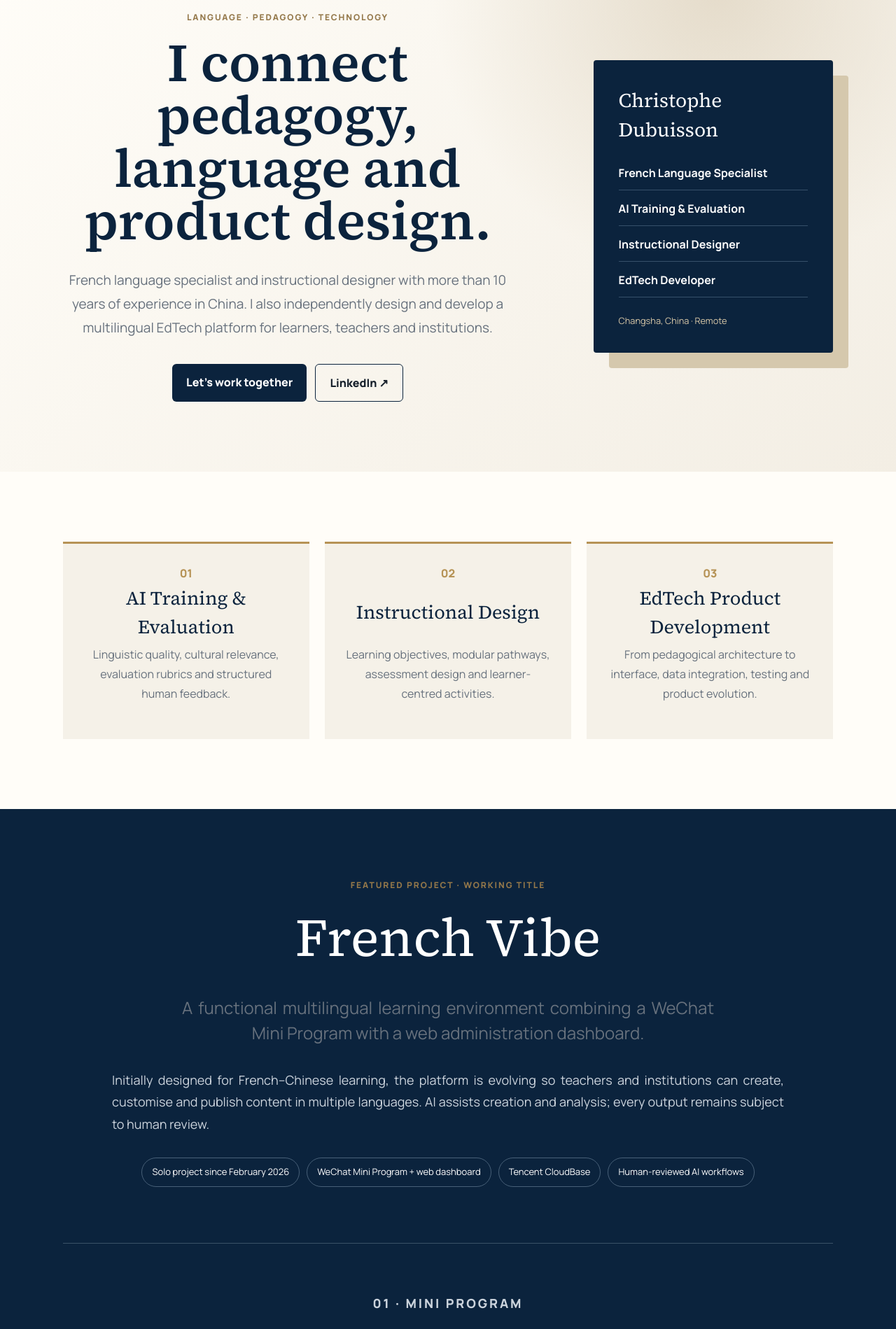
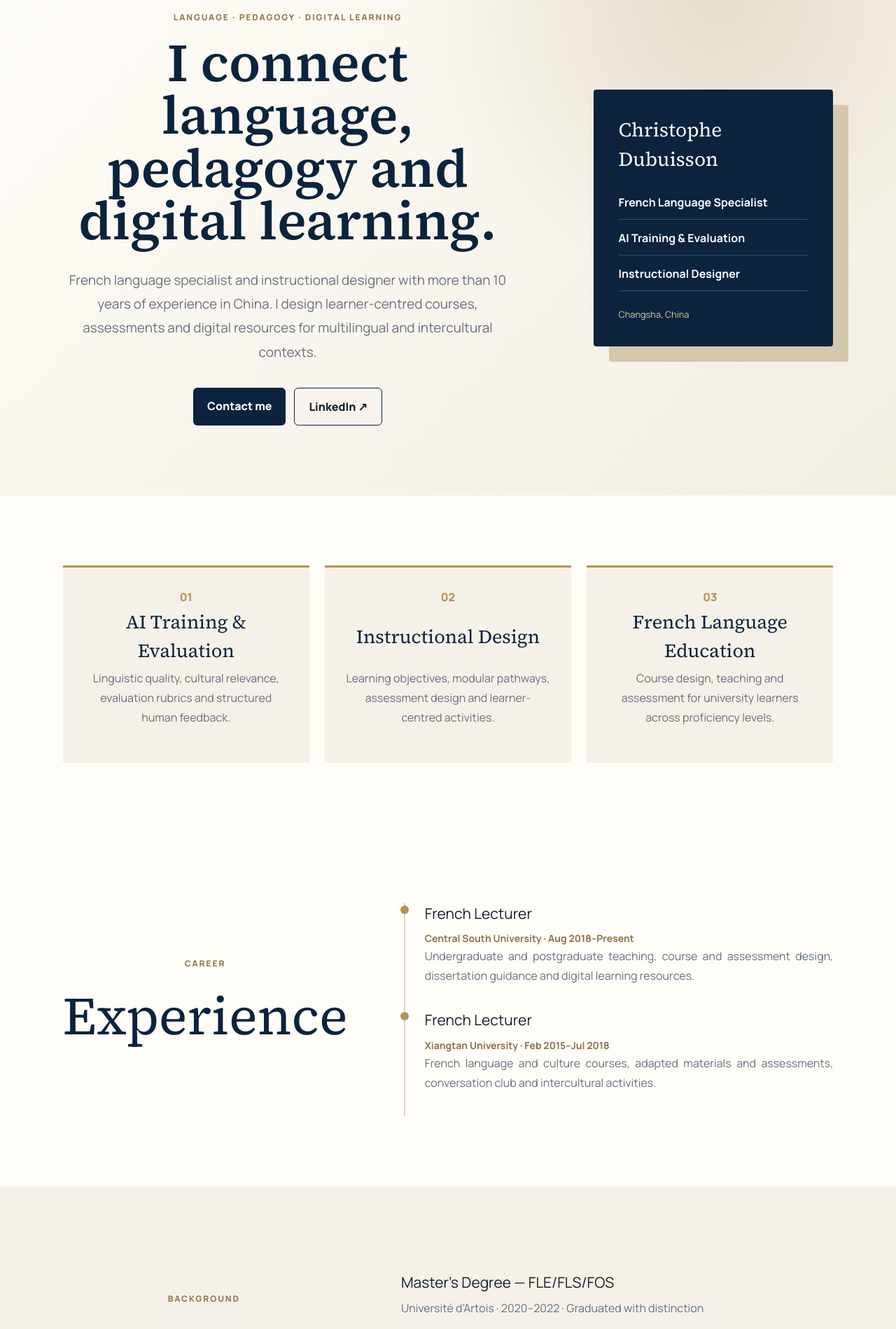
Before and after one commit to Chichi6625/christophe-dubuisson-portfolio, a Next.js app: page / in a window 1280 px wide. Shown: the part 160-2059 px from the top of the page at 70% size. Built offline with nearby package versions, Linux system fonts and the light colour scheme.

Commit message:
Retire l'application du portfolio public

```diff
--- a/app/page.tsx
+++ b/app/page.tsx
@@ -4,72 +4,102 @@ import { useState } from "react";
 
 const content = {
   en: {
-    nav: ["Profile", "French Vibe", "Experience", "Education"],
-    eyebrow: "LANGUAGE · PEDAGOGY · TECHNOLOGY",
-    title: "I connect pedagogy, language and product design.",
-    intro: "French language specialist and instructional designer with more than 10 years of experience in China. I also independently design and develop a multilingual EdTech platform for learners, teachers and institutions.",
-    contact: "Let’s work together",
+    nav: ["Profile", "Experience", "Education"],
+    eyebrow: "LANGUAGE · PEDAGOGY · DIGITAL LEARNING",
+    title: "I connect language, pedagogy and digital learning.",
+    intro: "French language specialist and instructional designer with more than 10 years of experience in China. I design learner-centred courses, assessments and digital resources for multilingual and intercultural contexts.",
+    contact: "Contact me",
     roles: [
       ["AI Training & Evaluation", "Linguistic quality, cultural relevance, evaluation rubrics and structured human feedback."],
       ["Instructional Design", "Learning objectives, modular pathways, assessment design and learner-centred activities."],
-      ["EdTech Product Development", "From pedagogical architecture to interface, data integration, testing and product evolution."],
+      ["French Language Education", "Course design, teaching and assessment for university learners across proficiency levels."],
     ],
-    projectLabel: "FEATURED PROJECT · WORKING TITLE", projectTitle: "French Vibe",
-    projectIntro: "A functional multilingual learning environment combining a WeChat Mini Program with a web administration dashboard.",
-    projectBody: "Initially designed for French–Chinese learning, the platform is evolving so teachers and institutions can create, customise and publish content in multiple languages. AI assists creation and analysis; every output remains subject to human review.",
-    facts: ["Solo project since February 2026", "WeChat Mini Program + web dashboard", "Tencent CloudBase", "Human-reviewed AI workflows"],
-    learner: "Learner experience", learnerText: "Structured pathways combine context, vocabulary, interactive practice, guided production and immediate feedback.",
-    dashboard: "Teacher & institution dashboard", dashboardText: "Role-based tools support content management, learner monitoring, correction workflows, reporting and AI-assisted module creation.",
-    process: <>What I designed<br/>and built</>,
-    processItems: ["Learning architecture and content model", "Learner and teacher journeys", "Interactive exercises and guided production", "Class analytics and correction workflows", "Role-based administration", "AI-assisted authoring with human validation"],
-    protection: "Portfolio note", protectionText: "This case study presents selected interface views only. Source code, database structure, prompts, credentials and proprietary implementation details are intentionally not disclosed.",
     experience: "Experience",
     jobs: [
-      ["Independent EdTech Developer & Instructional Designer", "French Vibe · Feb 2026–Present", "Designing and developing the product independently, from instructional architecture and UX to CloudBase integration, testing and iteration."],
       ["French Lecturer", "Central South University · Aug 2018–Present", "Undergraduate and postgraduate teaching, course and assessment design, dissertation guidance and digital learning resources."],
       ["French Lecturer", "Xiangtan University · Feb 2015–Jul 2018", "French language and culture courses, adapted materials and assessments, conversation club and intercultural activities."],
     ],
     education: <>Education<span className="amp">&amp;</span>credentials</>,
-    degrees: [["Master’s Degree — FLE/FLS/FOS", "Université d’Artois · 2020–2022 · Graduated with distinction"], ["Chinese Language Studies", "Zhejiang University · 2014–2015"], ["DAEFLE", "Alliance Française Paris Île-de-France · 2013"], ["Bachelor’s — Mathematics & Computer Science", "Université de Strasbourg · 2009–2012"]],
-    footer: "French language expertise · AI evaluation · Instructional design · EdTech",
+    degrees: [
+      ["Master’s Degree — FLE/FLS/FOS", "Université d’Artois · 2020–2022 · Graduated with distinction"],
+      ["Chinese Language Studies", "Zhejiang University · 2014–2015"],
+      ["DAEFLE", "Alliance Française Paris Île-de-France · 2013"],
+      ["Bachelor’s — Mathematics & Computer Science", "Université de Strasbourg · 2009–2012"],
+    ],
+    footer: "French language expertise · AI evaluation · Instructional design · Digital learning",
   },
   fr: {
-    nav: ["Profil", "French Vibe", "Expérience", "Formation"], eyebrow: "LANGUES · PÉDAGOGIE · TECHNOLOGIE",
-    title: "Je relie pédagogie, langues et conception de produit.",
-    intro: "Spécialiste de la langue française et ingénieur pédagogique avec plus de dix ans d’expérience en Chine. Je conçois et développe également, en autonomie, une plateforme EdTech multilingue destinée aux apprenants, enseignants et établissements.",
-    contact: "Travaillons ensemble",
-    roles: [["Entraînement & évaluation de l’IA", "Qualité linguistique, pertinence culturelle, grilles d’évaluation et retours humains structurés."], ["Ingénierie pédagogique", "Objectifs, parcours modulaires, évaluations et activités centrées sur l’apprenant."], ["Développement de produits EdTech", "De l’architecture pédagogique à l’interface, l’intégration des données, les tests et l’évolution produit."]],
-    projectLabel: "PROJET PRINCIPAL · NOM PROVISOIRE", projectTitle: "French Vibe",
-    projectIntro: "Un environnement d’apprentissage multilingue fonctionnel associant un mini-programme WeChat et un tableau de bord web.",
-    projectBody: "Initialement conçue pour l’apprentissage français-chinois, la plateforme évolue afin que les enseignants et établissements puissent créer, personnaliser et publier des contenus en plusieurs langues. L’IA assiste la création et l’analyse, avec validation humaine systématique.",
-    facts: ["Projet individuel depuis février 2026", "Mini-programme WeChat + dashboard web", "Tencent CloudBase", "Processus IA validés humainement"],
-    learner: "Expérience apprenant", learnerText: "Des parcours structurés réunissent contexte, vocabulaire, pratique interactive, production guidée et retour immédiat.",
-    dashboard: "Dashboard enseignant & établissement", dashboardText: "Des outils par rôle permettent de gérer les contenus, suivre les apprenants, corriger, produire des rapports et créer des modules avec l’aide de l’IA.",
-    process: <>Ce que j’ai conçu<br/>et développé</>, processItems: ["Architecture pédagogique et modèle de contenu", "Parcours apprenant et enseignant", "Exercices interactifs et productions guidées", "Suivi de classe et circuits de correction", "Administration par rôles", "Création assistée par IA avec validation humaine"],
-    protection: "Note de confidentialité", protectionText: "Cette étude de cas présente uniquement des vues d’interface sélectionnées. Le code source, la structure de la base, les prompts, les identifiants et les détails propriétaires ne sont pas divulgués.",
+    nav: ["Profil", "Expérience", "Formation"],
+    eyebrow: "LANGUES · PÉDAGOGIE · APPRENTISSAGE NUMÉRIQUE",
+    title: "Je relie langues, pédagogie et apprentissage numérique.",
+    intro: "Spécialiste de la langue française et ingénieur pédagogique avec plus de dix ans d’expérience en Chine. Je conçois des cours, des évaluations et des ressources numériques centrés sur l’apprenant, dans des contextes multilingues et interculturels.",
+    contact: "Me contacter",
+    roles: [
+      ["Entraînement & évaluation de l’IA", "Qualité linguistique, pertinence culturelle, grilles d’évaluation et retours humains structurés."],
+      ["Ingénierie pédagogique", "Objectifs, parcours modulaires, évaluations et activités centrées sur l’apprenant."],
+      ["Enseignement du français", "Conception de cours, enseignement et évaluation d’apprenants universitaires de différents niveaux."],
+    ],
     experience: "Expérience",
-    jobs: [["Développeur EdTech & ingénieur pédagogique indépendant", "French Vibe · fév. 2026–aujourd’hui", "Conception et développement autonome du produit : architecture pédagogique, UX, intégration CloudBase, tests et itérations."], ["Lecteur de français", "Central South University · août 2018–aujourd’hui", "Enseignement en licence et master, conception de cours et d’évaluations, accompagnement de mémoires et ressources numériques."], ["Lecteur de français", "Xiangtan University · fév. 2015–juil. 2018", "Cours de langue et de culture, supports et évaluations adaptés, club de conversation et activités interculturelles."]],
-    education: <>Formation<span className="amp">&amp;</span>certification</>, degrees: [["Master FLE/FLS/FOS", "Université d’Artois · 2020–2022 · Mention"], ["Études de langue chinoise", "Université du Zhejiang · 2014–2015"], ["DAEFLE", "Alliance Française Paris Île-de-France · 2013"], ["Licence Mathématiques & Informatique", "Université de Strasbourg · 2009–2012"]],
-    footer: "Expertise linguistique · Évaluation de l’IA · Ingénierie pédagogique · EdTech",
+    jobs: [
+      ["Lecteur de français", "Central South University · août 2018–aujourd’hui", "Enseignement en licence et master, conception de cours et d’évaluations, accompagnement de mémoires et création de ressources numériques."],
+      ["Lecteur de français", "Xiangtan University · fév. 2015–juil. 2018", "Cours de langue et de culture, supports et évaluations adaptés, club de conversation et activités interculturelles."],
+    ],
+    education: <>Formation<span className="amp">&amp;</span>certifications</>,
+    degrees: [
+      ["Master FLE/FLS/FOS", "Université d’Artois · 2020–2022 · Diplômé avec mention"],
+      ["Études de langue chinoise", "Université du Zhejiang · 2014–2015"],
+      ["DAEFLE", "Alliance Française Paris Île-de-France · 2013"],
+      ["Licence Mathématiques & Informatique", "Université de Strasbourg · 2009–2012"],
+    ],
+    footer: "Expertise linguistique · Évaluation de l’IA · Ingénierie pédagogique · Apprentissage numérique",
   },
 };
 
-const learners = [["/assets/learner-themes.webp", "Theme selection"], ["/assets/learner-vocabulary.webp", "Bilingual vocabulary"], ["/assets/learner-practice.webp", "Interactive practice"], ["/assets/learner-production.webp", "Guided production"], ["/assets/learner-results.webp", "Immediate results"]];
-const dashboards = [["/assets/dashboard-ai-actions.webp", "Class monitoring and AI actions"], ["/assets/dashboard-learning-detail.webp", "Detailed learner progress"], ["/assets/dashboard-schools.webp", "Demo institution management"], ["/assets/dashboard-content.webp", "Demo content management"], ["/assets/module-builder.webp", "AI-assisted module builder"]];
+export default function Home() {
+  const [lang, setLang] = useState<"en" | "fr">("en");
+  const t = content[lang];
+  const sectionIds = ["profile", "experience", "education"];
 
-export default function Home() {
-  const [lang, setLang] = useState<"en" | "fr">("en"); const t = content[lang];
   return <main>
-    <header className="header"><a className="brand" href="#top">CD</a><nav>{t.nav.map((n,i)=><a key={n} href={`#${["profile","project","experience","education"][i]}`}>{n}</a>)}</nav><div className="langs"><button className={lang==="en"?"active":""} onClick={()=>setLang("en")}>EN</button><button className={lang==="fr"?"active":""} onClick={()=>setLang("fr")}>FR</button></div></header>
-    <section className="hero" id="top"><div><p className="eyebrow">{t.eyebrow}</p><h1>{t.title}</h1><p className="lead">{t.intro}</p><div className="actions"><a className="primary" href="mailto:dubuisson.christophe@gmail.com">{t.contact}</a><a className="secondary" href="https://www.linkedin.com/in/christophe-dubuisson" target="_blank">LinkedIn ↗</a></div></div><div className="heroCard"><span>Christophe Dubuisson</span><strong>French Language Specialist</strong><strong>AI Training & Evaluation</strong><strong>Instructional Designer</strong><strong>EdTech Developer</strong><small>Changsha, China · Remote</small></div></section>
-    <section className="section" id="profile"><div className="cards">{t.roles.map((r,i)=><article key={r[0]}><span>0{i+1}</span><h2>{r[0]}</h2><p>{r[1]}</p></article>)}</div></section>
-    <section className="project" id="project"><div className="projectHead"><div><p className="eyebrow">{t.projectLabel}</p><h2>{t.projectTitle}</h2></div><p className="projectIntro">{t.projectIntro}</p></div><p className="projectBody">{t.projectBody}</p><div className="facts">{t.facts.map(f=><span key={f}>{f}</span>)}</div>
-      <div className="case"><div className="caseText"><p className="eyebrow">01 · MINI PROGRAM</p><h3>{t.learner}</h3><p>{t.learnerText}</p></div><div className="phones">{learners.map(([src,alt])=><figure key={src}><img src={src} alt={alt} loading="lazy" /><figcaption>{alt}</figcaption></figure>)}</div></div>
-      <div className="case"><div className="caseText"><p className="eyebrow">02 · WEB DASHBOARD</p><h3>{t.dashboard}</h3><p>{t.dashboardText}</p></div><div className="dashboards">{dashboards.map(([src,alt])=><figure key={src}><img src={src} alt={alt} loading="lazy" /><figcaption>{alt}</figcaption></figure>)}</div></div>
-      <div className="process"><div><p className="eyebrow">03 · END-TO-END</p><h3>{t.process}</h3></div><ul>{t.processItems.map(x=><li key={x}>{x}</li>)}</ul></div><aside className="notice"><strong>{t.protection}</strong><p>{t.protectionText}</p></aside>
+    <header className="header">
+      <a className="brand" href="#top">CD</a>
+      <nav>{t.nav.map((name, index) => <a key={name} href={`#${sectionIds[index]}`}>{name}</a>)}</nav>
+      <div className="langs">
+        <button className={lang === "en" ? "active" : ""} onClick={() => setLang("en")}>EN</button>
+        <button className={lang === "fr" ? "active" : ""} onClick={() => setLang("fr")}>FR</button>
+      </div>
+    </header>
+
+    <section className="hero" id="top">
+      <div>
+        <p className="eyebrow">{t.eyebrow}</p><h1>{t.title}</h1><p className="lead">{t.intro}</p>
+        <div className="actions">
+          <a className="primary" href="mailto:dubuisson.christophe@gmail.com">{t.contact}</a>
+          <a className="secondary" href="https://www.linkedin.com/in/christophe-dubuisson" target="_blank" rel="noreferrer">LinkedIn ↗</a>
+        </div>
+      </div>
+      <div className="heroCard">
+        <span>Christophe Dubuisson</span><strong>French Language Specialist</strong><strong>AI Training & Evaluation</strong><strong>Instructional Designer</strong><small>Changsha, China</small>
+      </div>
     </section>
-    <section className="section split" id="experience"><div><p className="eyebrow">CAREER</p><h2>{t.experience}</h2></div><div className="timeline">{t.jobs.map(j=><article key={j[0]}><h3>{j[0]}</h3><strong>{j[1]}</strong><p>{j[2]}</p></article>)}</div></section>
-    <section className="section split education" id="education"><div><p className="eyebrow">BACKGROUND</p><h2>{t.education}</h2></div><div className="degreeList">{t.degrees.map(d=><article key={d[0]}><h3>{d[0]}</h3><p>{d[1]}</p></article>)}</div></section>
-    <footer><div><strong>Christophe Dubuisson</strong><p>{t.footer}</p></div><div><a href="mailto:dubuisson.christophe@gmail.com">Email</a><a href="https://www.linkedin.com/in/christophe-dubuisson" target="_blank">LinkedIn ↗</a></div></footer>
+
+    <section className="section" id="profile"><div className="cards">
+      {t.roles.map((role, index) => <article key={role[0]}><span>0{index + 1}</span><h2>{role[0]}</h2><p>{role[1]}</p></article>)}
+    </div></section>
+
+    <section className="section split" id="experience">
+      <div><p className="eyebrow">CAREER</p><h2>{t.experience}</h2></div>
+      <div className="timeline">{t.jobs.map(job => <article key={job[1]}><h3>{job[0]}</h3><strong>{job[1]}</strong><p>{job[2]}</p></article>)}</div>
+    </section>
+
+    <section className="section split education" id="education">
+      <div><p className="eyebrow">BACKGROUND</p><h2>{t.education}</h2></div>
+      <div className="degreeList">{t.degrees.map(degree => <article key={degree[0]}><h3>{degree[0]}</h3><p>{degree[1]}</p></article>)}</div>
+    </section>
+
+    <footer>
+      <div><strong>Christophe Dubuisson</strong><p>{t.footer}</p></div>
+      <div><a href="mailto:dubuisson.christophe@gmail.com">Email</a><a href="https://www.linkedin.com/in/christophe-dubuisson" target="_blank" rel="noreferrer">LinkedIn ↗</a></div>
+    </footer>
   </main>;
 }
```
